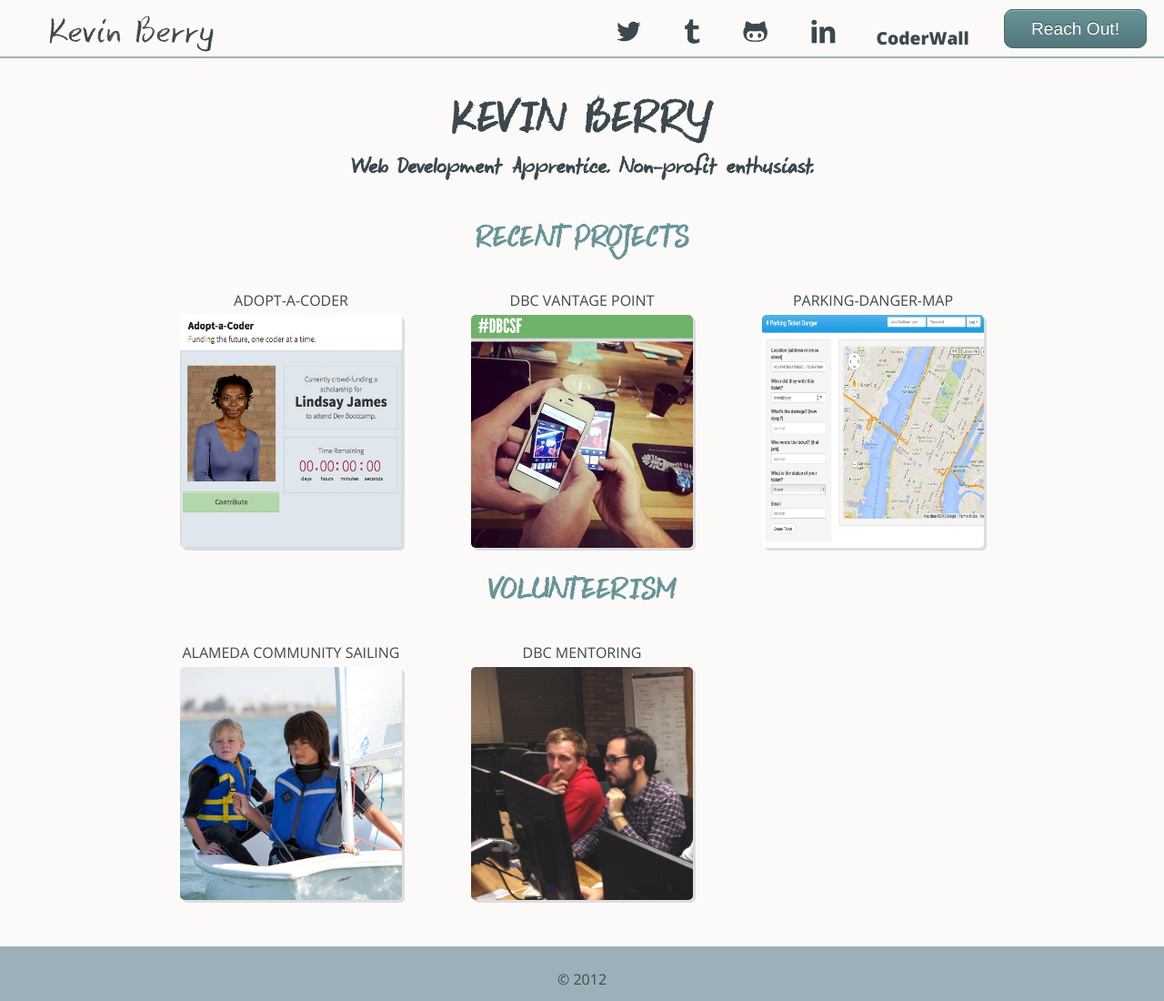
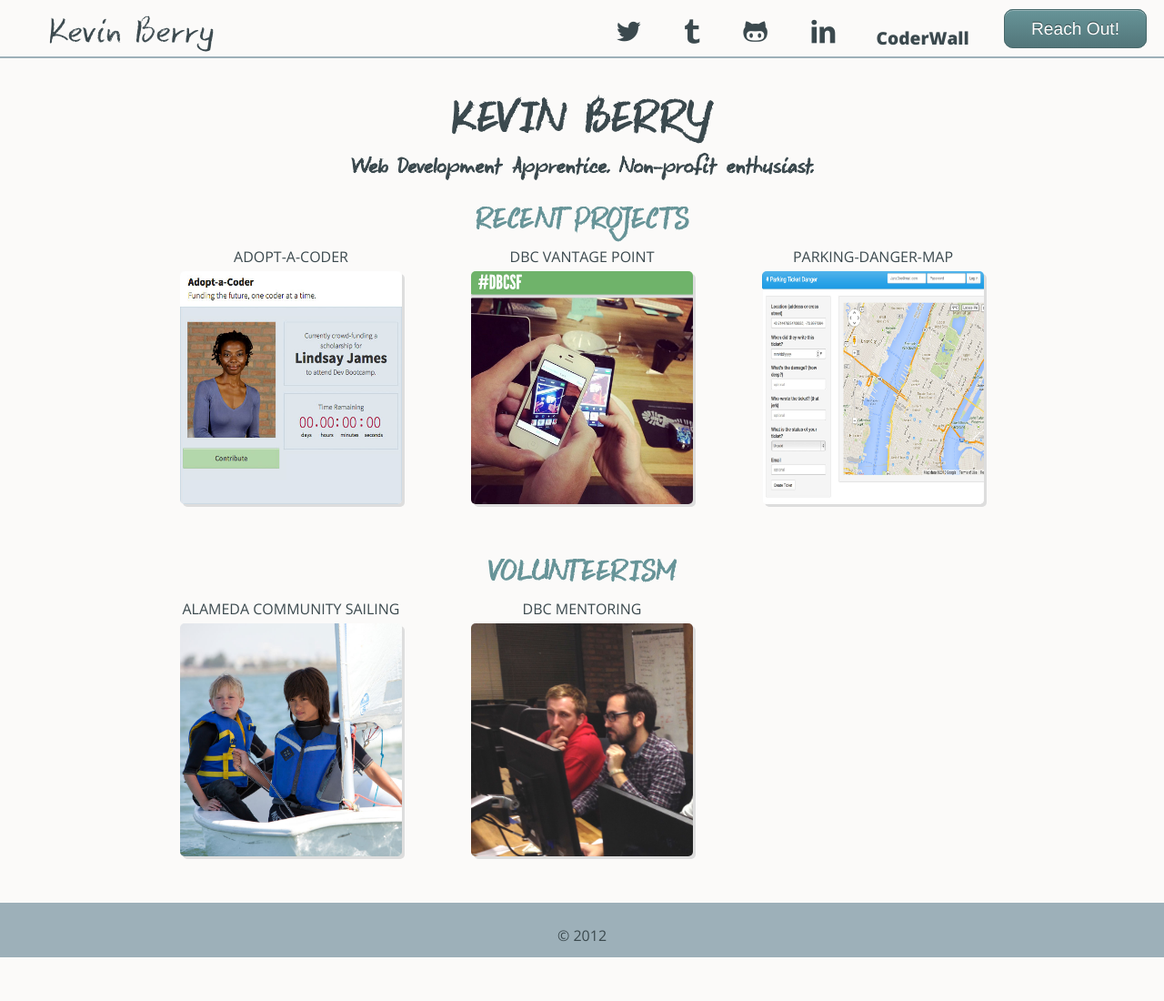
Before and after one commit to kbsail/kbsail-kbsail.github.io, a Jekyll site: the page built from index.html, in a window 1280 px wide. Shown: the whole page at 91% size. Built offline with Jekyll 4.4.1, drawn with Linux system fonts in a browser that asks for light colours; some web fonts are replaced; Markdown is read by kramdown in place of the engine named in the settings; after the commit the page ends 1052 px from its top, so only the background shows below that.

```diff
--- a/assets/css/screen.css
+++ b/assets/css/screen.css
@@ -329,39 +329,48 @@ h3 {
   font-size: 2em;
   color: #679498;
   font-weight: 600;
-  margin-top: 1.5em;
-  margin-bottom: 1em;
   line-height: 100%;
   text-transform: uppercase; }
 
-/* line 191, ../scss/screen.scss */
+/* line 189, ../scss/screen.scss */
 h6 {
   text-transform: uppercase; }
 
-/* line 195, ../scss/screen.scss */
+/* line 193, ../scss/screen.scss */
 li {
   margin-bottom: 0.2em; }
 
-/* line 200, ../scss/screen.scss */
+/* line 198, ../scss/screen.scss */
 .icon {
   font-weight: normal;
   padding-top: 0; }
-  /* line 203, ../scss/screen.scss */
+  /* line 201, ../scss/screen.scss */
   .icon:before {
     font-family: 'entypo';
     font-size: 3em;
     content: attr(data-icon);
     speak: none; }
-  /* line 209, ../scss/screen.scss */
+  /* line 207, ../scss/screen.scss */
   .icon.list-link:before {
     font-size: 1.75em; }
 
-/* line 214, ../scss/screen.scss */
+/* line 212, ../scss/screen.scss */
 .coderwall {
   vertical-align: top;
   font-weight: bold; }
 
-/* line 222, ../scss/screen.scss */
+/* line 220, ../scss/screen.scss */
+.project-row h3 {
+  margin-top: 0.8em;
+  line-height: 1.2em;
+  width: 100%;
+  float: left;
+  margin-right: 1.69492%;
+  display: inline;
+  width: 100%;
+  overflow: hidden;
+  *zoom: 1; }
+/* line 227, ../scss/screen.scss */
 .project-row ul {
   width: 100%;
   float: left;
@@ -370,7 +379,7 @@ li {
   width: 100%;
   overflow: hidden;
   *zoom: 1; }
-  /* line 226, ../scss/screen.scss */
+  /* line 231, ../scss/screen.scss */
   .project-row ul li {
     height: 20em;
     display: inline;
@@ -395,7 +404,7 @@ li {
     .project-row ul li:nth-child(3n + 3) {
       margin-left: 67.79661%;
       clear: none; }
-    /* line 231, ../scss/screen.scss */
+    /* line 236, ../scss/screen.scss */
     .project-row ul li a img {
       width: 80%;
       height: 80%;
```
Also changed, not shown: assets/scss/screen.scss (+7 -2 lines).
